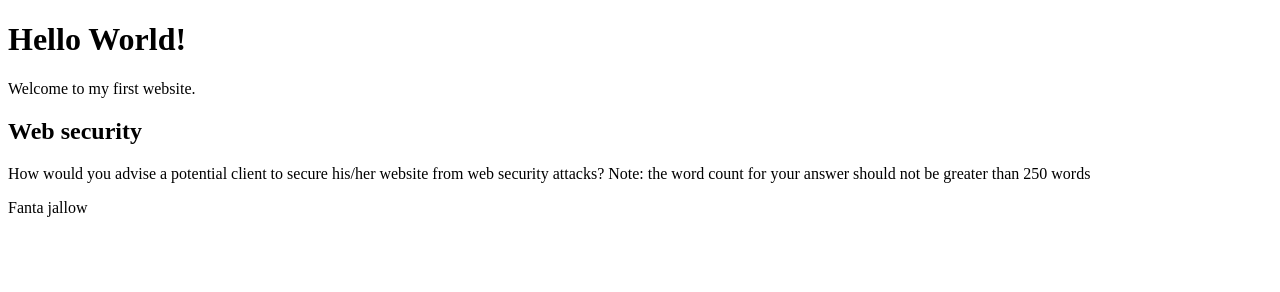
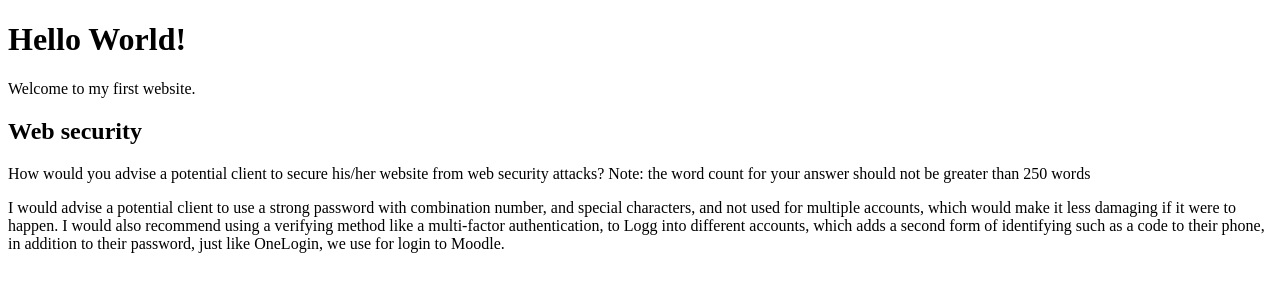
Before and after one commit to fantadiallo/my-first-repo, a plain HTML site: page index.html in a window 1280 px wide. Drawn offline with Linux system fonts and the light colour scheme.

Commit message:
Update index.html
changed

```diff
--- a/index.html
+++ b/index.html
@@ -11,7 +11,15 @@
         web security attacks? Note: the word count for your answer should not be
         greater than 250 words
       </p>
-      <p id="Web-security-answer">Fanta jallow</p>
+      <p id="Web-security-answer">
+        I would advise a potential client to use a strong password with
+        combination number, and special characters, and not used for multiple
+        accounts, which would make it less damaging if it were to happen. I
+        would also recommend using a verifying method like a multi-factor
+        authentication, to Logg into different accounts, which adds a second
+        form of identifying such as a code to their phone, in addition to their
+        password, just like OneLogin, we use for login to Moodle.
+      </p>
     </body>
   </head>
 </html>
```
